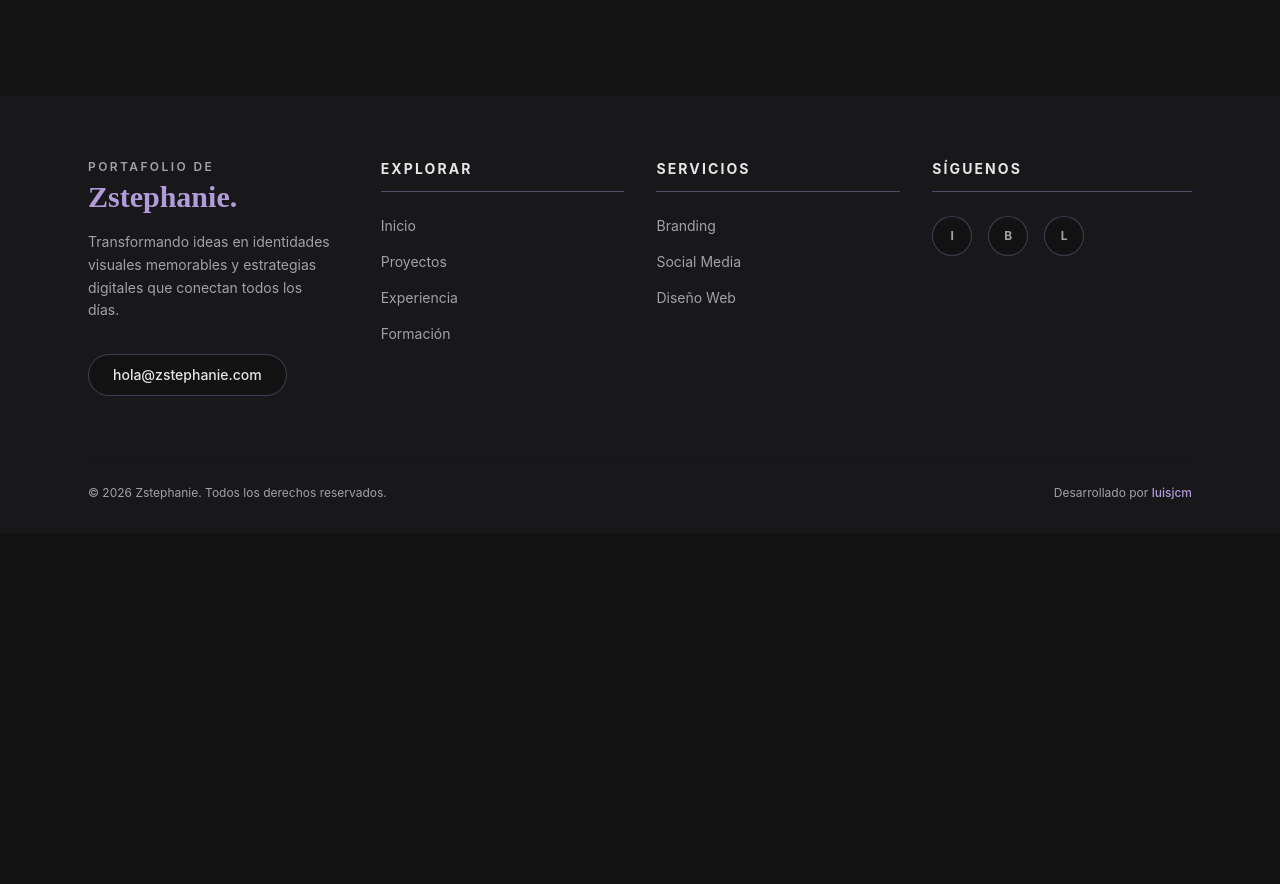
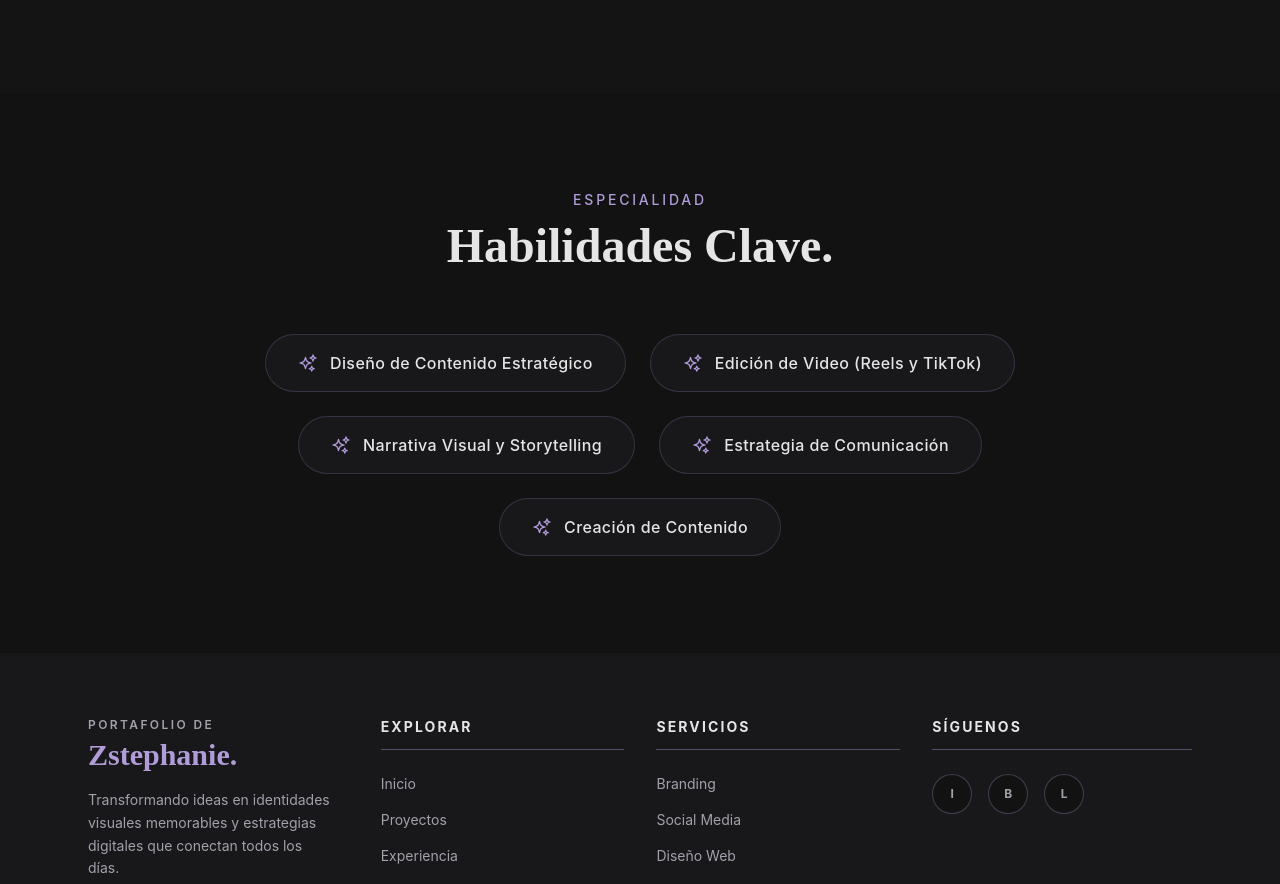
Before and after one commit to luisjcm/portafolio-zstephanie, a React (Vite) app: page / in a window 1280 px wide. Shown: the part 2213-3097 px from the top of the page. Before the commit the page ends 2746 px from the top, so only its background shows below. Built offline with nearby package versions, Linux system fonts and the light colour scheme.

Commit message:
style: agregar interacciones whileHover y whileTap con efecto de iluminacion a las skills

```diff
--- a/src/App.jsx
+++ b/src/App.jsx
@@ -3,6 +3,7 @@ import Header from './components/Header';
 import Hero from './components/Hero';
 import Proyectos from './components/Proyectos';
 import Timeline from './components/Timeline';
+import Skills from './components/Skills';
 import Footer from './components/Footer';
 
 export default function App() {
@@ -15,6 +16,7 @@ export default function App() {
         <Hero />
         <Proyectos />
         <Timeline />
+        <Skills />
       </main>
 
       <Footer />
--- /dev/null
+++ b/src/components/Skills.jsx
@@ -0,0 +1,72 @@
+// src/components/Skills.jsx
+import { motion } from 'framer-motion';
+import { skills } from '../data/content';
+
+export default function Skills() {
+  return (
+    <section id="habilidades" className="py-24 bg-brand-dark relative overflow-hidden">
+      <div className="max-w-6xl mx-auto px-6 relative z-10">
+
+        {/* Cabecera de la sección */}
+        <div className="mb-16 text-center">
+          <motion.h2
+            initial={{ opacity: 0, y: 20 }}
+            whileInView={{ opacity: 1, y: 0 }}
+            viewport={{ once: true }}
+            className="text-brand-primary font-medium tracking-[0.2em] uppercase mb-3 text-sm"
+          >
+            Especialidad
+          </motion.h2>
+          <motion.h3
+            initial={{ opacity: 0, y: 20 }}
+            whileInView={{ opacity: 1, y: 0 }}
+            viewport={{ once: true }}
+            transition={{ delay: 0.1 }}
+            className="text-3xl md:text-4xl lg:text-5xl font-serif font-bold text-text-primary"
+          >
+            Habilidades Clave.
+          </motion.h3>
+        </div>
+
+        {/* Contenedor Flex para las Píldoras */}
+        <div className="flex flex-wrap justify-center gap-4 md:gap-6 max-w-4xl mx-auto">
+          {skills.map((skill, index) => (
+            <motion.div
+              key={index}
+              initial={{ opacity: 0, scale: 0.8 }}
+              whileInView={{ opacity: 1, scale: 1 }}
+              viewport={{ once: true, margin: "-50px" }}
+              transition={{
+                duration: 0.4,
+                delay: index * 0.1,
+                type: "spring",
+                stiffness: 100
+              }}
+              // Movimiento interactivo con Framer Motion
+              whileHover={{ y: -5, scale: 1.03 }}
+              whileTap={{ scale: 0.95 }}
+              // Brillo discreto y cambio de fondo con Tailwind
+              className="group flex items-center gap-3 px-6 py-3 md:px-8 md:py-4 rounded-full bg-brand-surface border border-brand-primary/20 hover:border-brand-primary hover:bg-brand-primary/10 hover:shadow-[0_0_20px_rgba(177,156,217,0.3)] transition-colors duration-300 cursor-pointer"
+            >
+              {/* Icono SVG de Chispa con rotación suave al hover */}
+              <svg
+                className="w-5 h-5 text-brand-primary group-hover:rotate-12 transition-transform duration-300"
+                fill="none"
+                viewBox="0 0 24 24"
+                strokeWidth={1.5}
+                stroke="currentColor"
+              >
+                <path strokeLinecap="round" strokeLinejoin="round" d="M9.813 15.904L9 18.75l-.813-2.846a4.5 4.5 0 00-3.09-3.09L2.25 12l2.846-.813a4.5 4.5 0 003.09-3.09L9 5.25l.813 2.846a4.5 4.5 0 003.09 3.09l2.846.813-2.846.813a4.5 4.5 0 00-3.09 3.09zM18.259 8.715L18 9.75l-.259-1.035a3.375 3.375 0 00-2.455-2.456L14.25 6l1.036-.259a3.375 3.375 0 002.455-2.456L18 2.25l.259 1.035a3.375 3.375 0 002.456 2.456L21.75 6l-1.035.259a3.375 3.375 0 00-2.456 2.456zM16.894 20.567L16.5 21.75l-.394-1.183a2.25 2.25 0 00-1.423-1.423L13.5 18.75l1.183-.394a2.25 2.25 0 001.423-1.423l.394-1.183.394 1.183a2.25 2.25 0 001.423 1.423l1.183.394-1.183.394a2.25 2.25 0 00-1.423 1.423z" />
+              </svg>
+
+              <span className="text-text-primary font-medium text-sm md:text-base tracking-wide whitespace-nowrap">
+                {skill.trim()}
+              </span>
+            </motion.div>
+          ))}
+        </div>
+
+      </div>
+    </section>
+  );
+}
```
